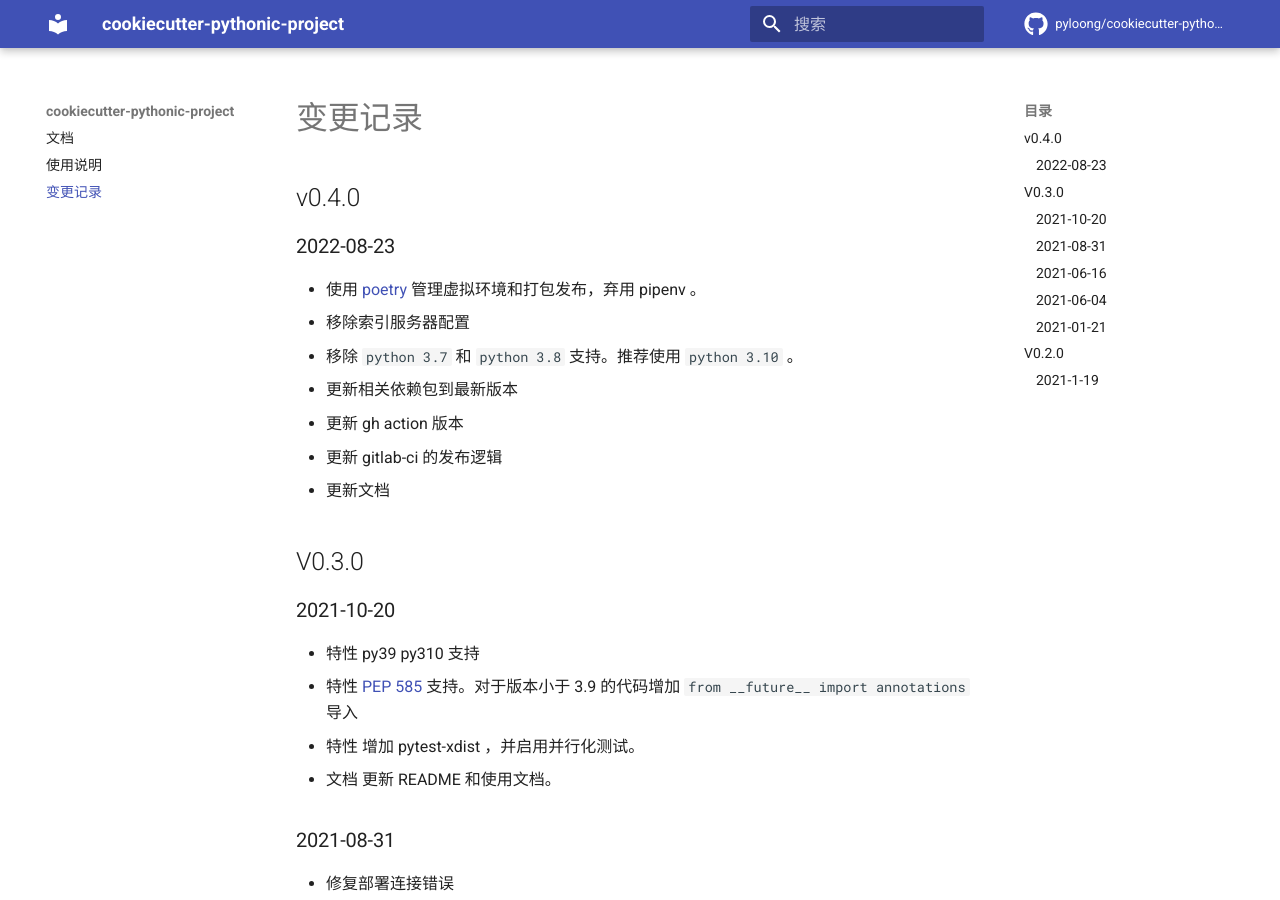
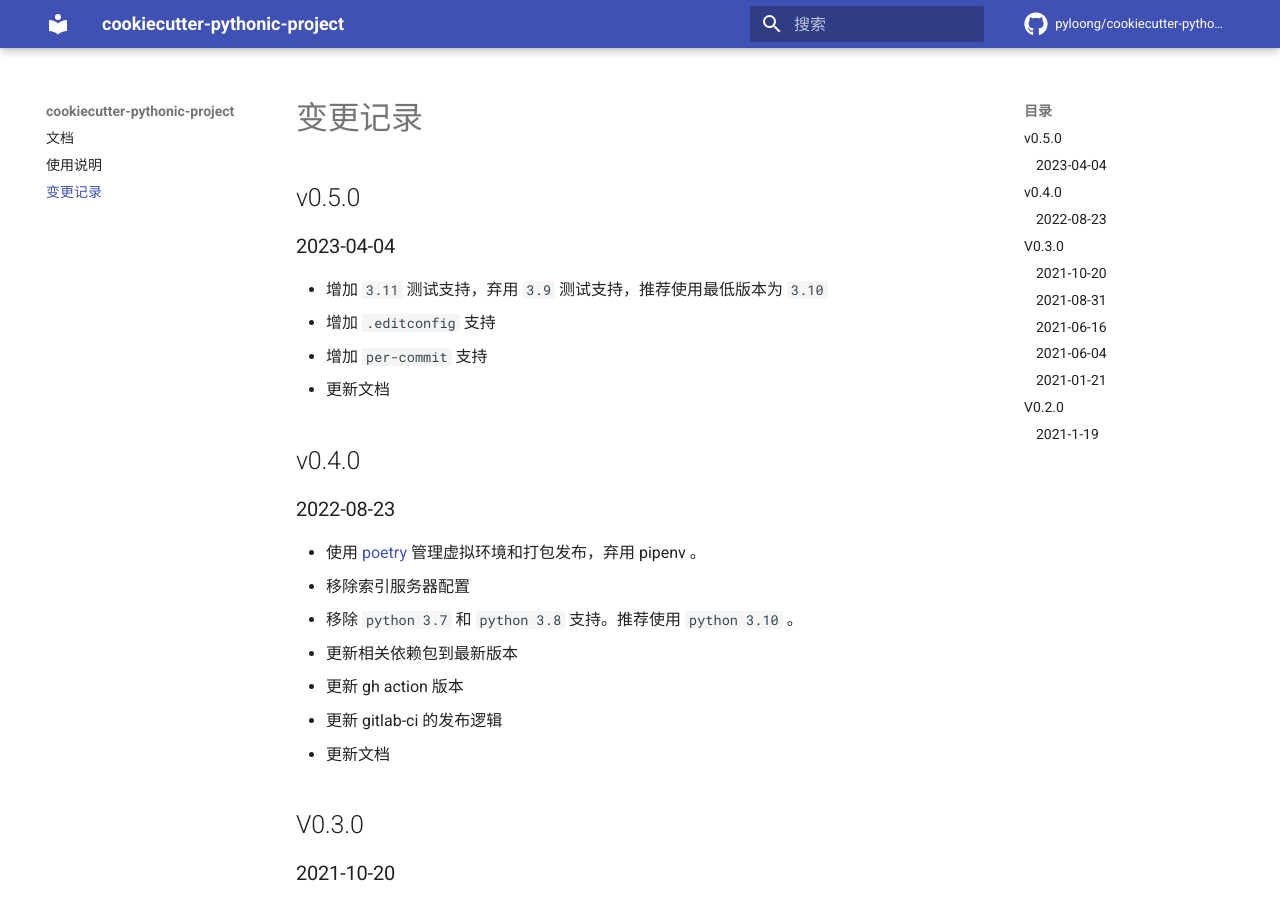
Before and after one commit to pyloong/cookiecutter-pythonic-project, an MkDocs documentation site: the page built from docs/changelog.md, in a window 1280 px wide and 900 px high. Built offline with MkDocs 1.6.1 and Material for MkDocs 9.7.7, drawn with Linux system fonts in a browser that asks for light colours; comment, search, counter and statistics services are not loaded.

Commit message:
doc: update changelog, add 0.5.0

```diff
--- a/docs/changelog.md
+++ b/docs/changelog.md
@@ -1,4 +1,13 @@
 # 变更记录
+
+## v0.5.0
+
+### 2023-04-04
+
+- 增加 `3.11` 测试支持，弃用 `3.9` 测试支持，推荐使用最低版本为 `3.10`
+- 增加 `.editconfig` 支持
+- 增加 `per-commit` 支持
+- 更新文档
 
 ## v0.4.0
 
```
